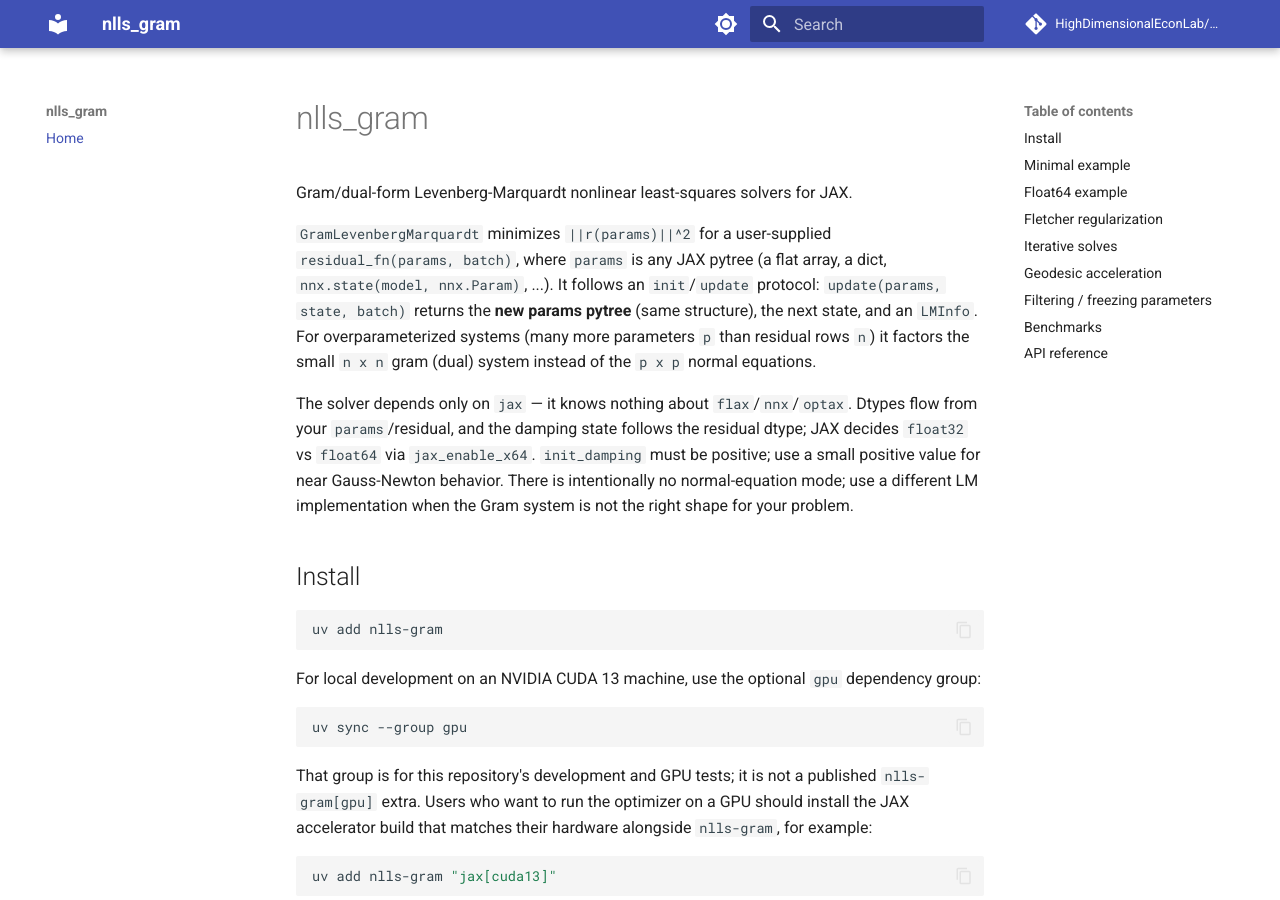
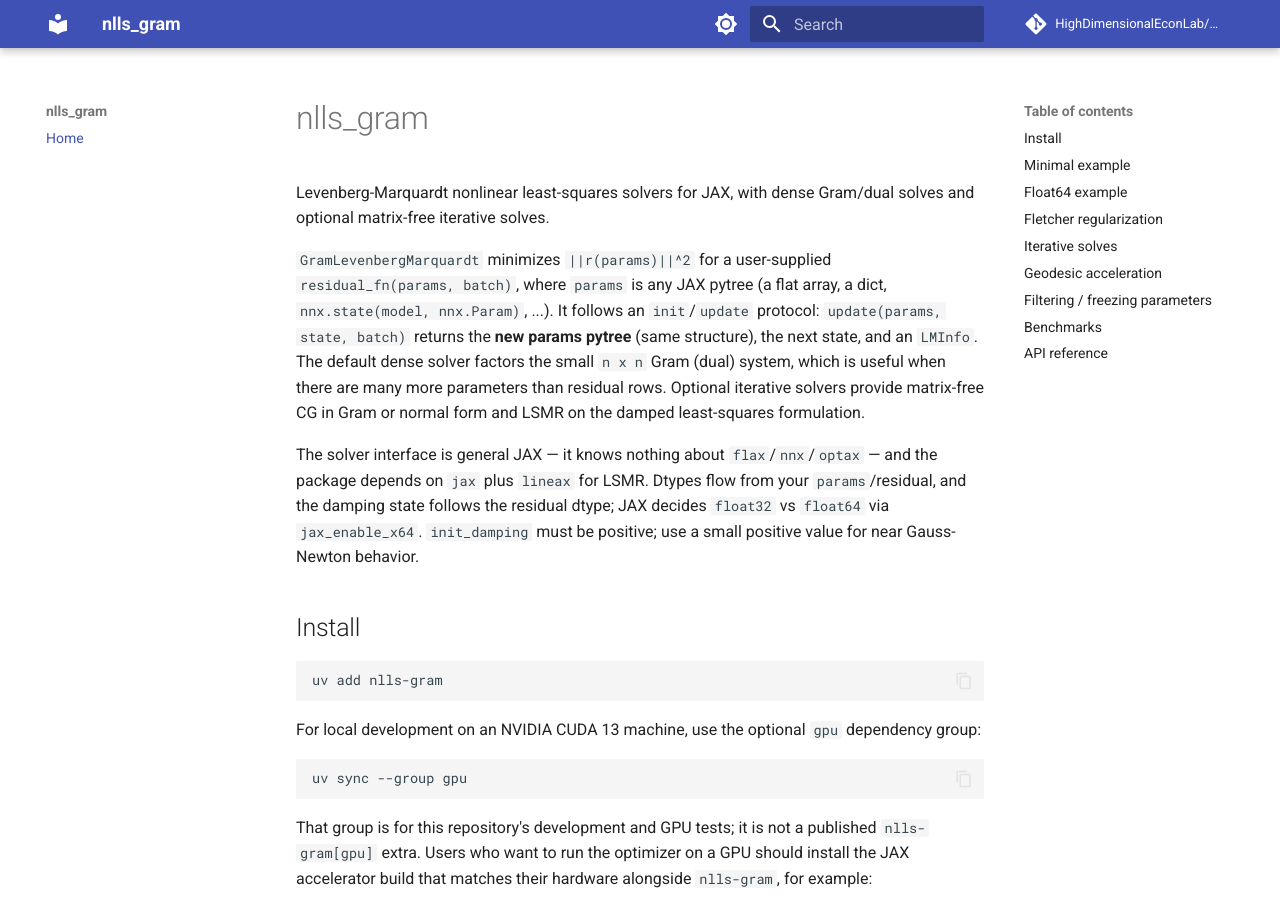
Before and after one commit to HighDimensionalEconLab/nlls_gram, an MkDocs documentation site: the page built from docs/index.md, in a window 1280 px wide and 900 px high. Built offline with MkDocs 1.6.1 and Material for MkDocs 9.7.7, drawn with Linux system fonts in a browser that asks for light colours; comment, search, counter and statistics services are not loaded.

Commit message:
docs: correct iterative solver overview

```diff
--- a/docs/index.md
+++ b/docs/index.md
@@ -1,22 +1,23 @@
 # nlls_gram
 
-Gram/dual-form Levenberg-Marquardt nonlinear least-squares solvers for JAX.
+Levenberg-Marquardt nonlinear least-squares solvers for JAX, with dense
+Gram/dual solves and optional matrix-free iterative solves.
 
 `GramLevenbergMarquardt` minimizes `||r(params)||^2` for a user-supplied
 `residual_fn(params, batch)`, where `params` is any JAX pytree (a flat array, a
 dict, `nnx.state(model, nnx.Param)`, ...). It follows an `init`/`update` protocol:
 `update(params, state, batch)` returns the **new params pytree** (same structure),
-the next state, and an `LMInfo`. For overparameterized systems (many more
-parameters `p` than residual rows `n`) it factors the small `n x n` gram (dual)
-system instead of the `p x p` normal equations.
+the next state, and an `LMInfo`. The default dense solver factors the small
+`n x n` Gram (dual) system, which is useful when there are many more parameters
+than residual rows. Optional iterative solvers provide matrix-free CG in Gram or
+normal form and LSMR on the damped least-squares formulation.
 
-The solver depends only on `jax` — it knows nothing about `flax`/`nnx`/`optax`.
+The solver interface is general JAX — it knows nothing about
+`flax`/`nnx`/`optax` — and the package depends on `jax` plus `lineax` for LSMR.
 Dtypes flow from your `params`/residual, and the damping state follows the
 residual dtype; JAX decides `float32` vs `float64` via `jax_enable_x64`.
 `init_damping` must be positive; use a small positive value for near
-Gauss-Newton behavior. There is intentionally no normal-equation mode; use a
-different LM implementation when the Gram system is not the right shape for your
-problem.
+Gauss-Newton behavior.
 
 ## Install
 
--- a/pyproject.toml
+++ b/pyproject.toml
@@ -4,7 +4,7 @@ build-backend = "hatchling.build"
 
 [project]
 name = "nlls-gram"
-version = "0.4.0"
+version = "0.4.1"
 description = "Gram/dual-form Levenberg-Marquardt nonlinear least-squares solvers for JAX"
 readme = "README.md"
 license = "MIT"
```
Also changed, not shown: README.md (+9 -8 lines), 1 other file.
